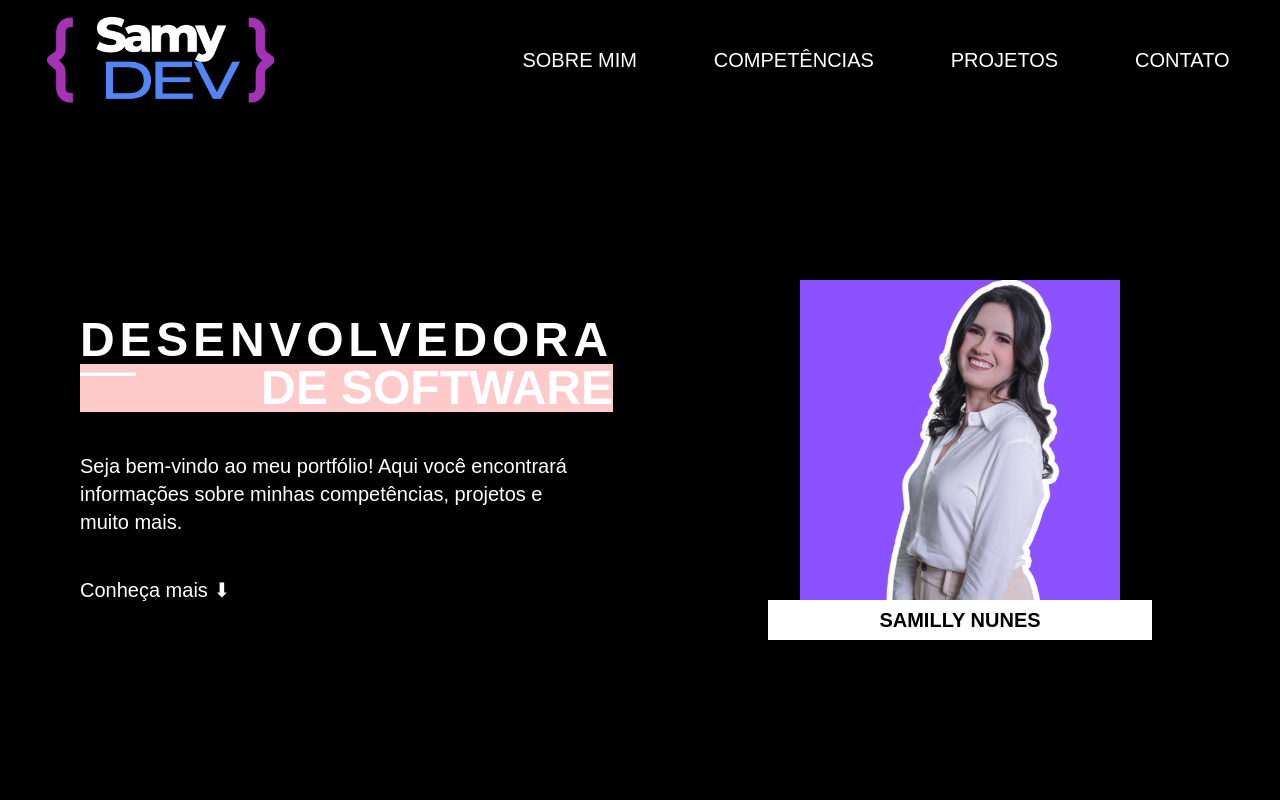
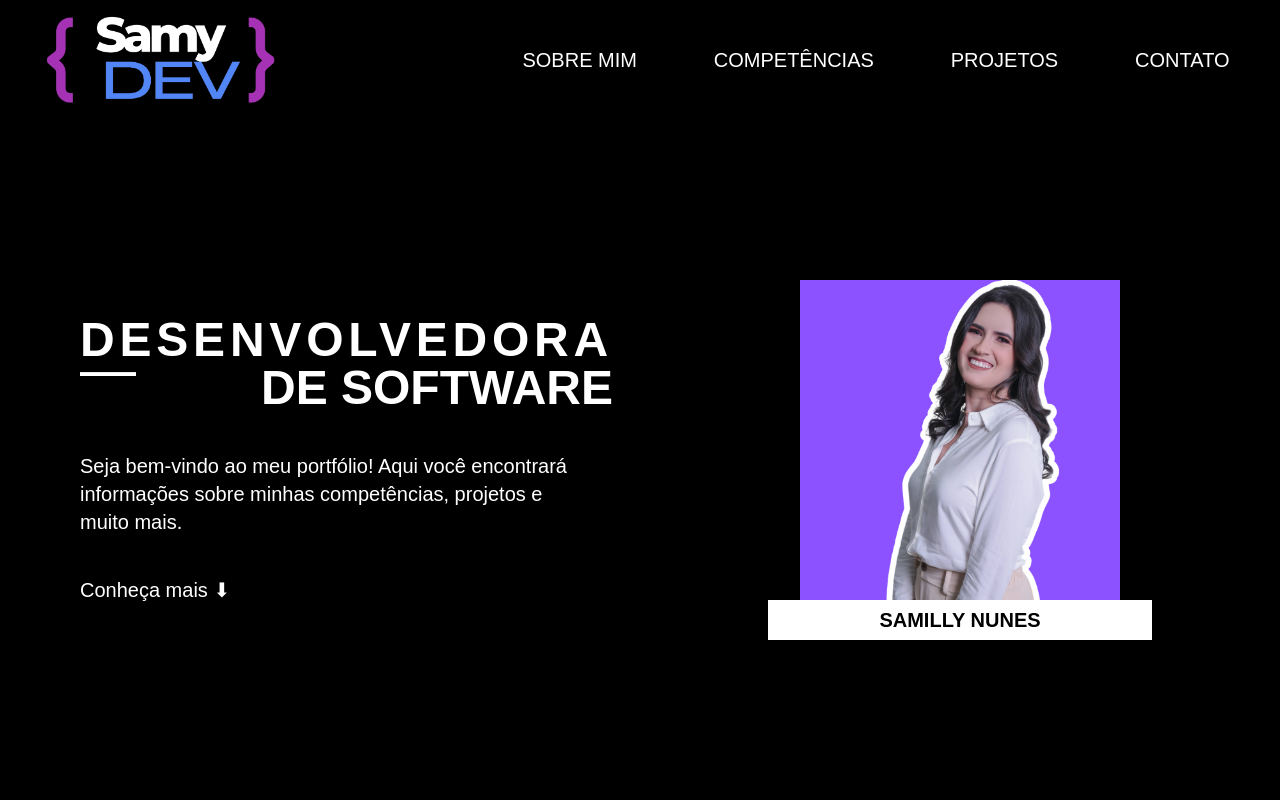
Before and after one commit to SamillyNunes/portfolio, a Next.js app: page / in a window 1280 px wide. Shown: the top 800 px of the page. Built offline with nearby package versions, Linux system fonts and the light colour scheme.

Commit message:
fix: removed bg from title at home page

```diff
--- a/src/components/pages/HomePage.tsx
+++ b/src/components/pages/HomePage.tsx
@@ -30,7 +30,7 @@ export default function HomePage(){
                 ">
                     <div>
                         <h1 id="source" className="text-2xl lg:text-5xl w-min font-black tracking-widest">DESENVOLVEDORA</h1>
-                        <div id="target" className="flex flex-row justify-between bg-red-200">
+                        <div id="target" className="flex flex-row justify-between">
                             <hr className="bg-white w-14 h-1 mt-2" />
                             <h1 className="text-2xl lg:text-5xl font-black">DE SOFTWARE</h1>
 
```
